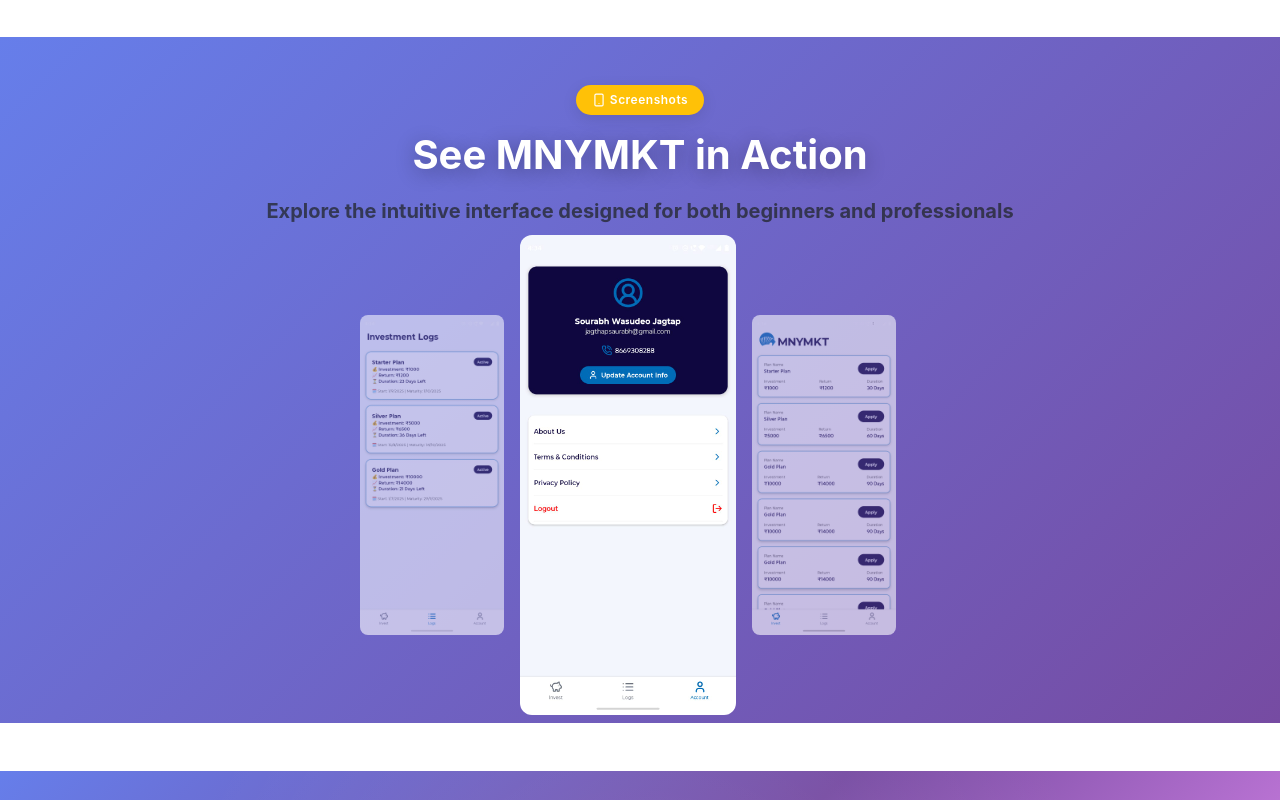
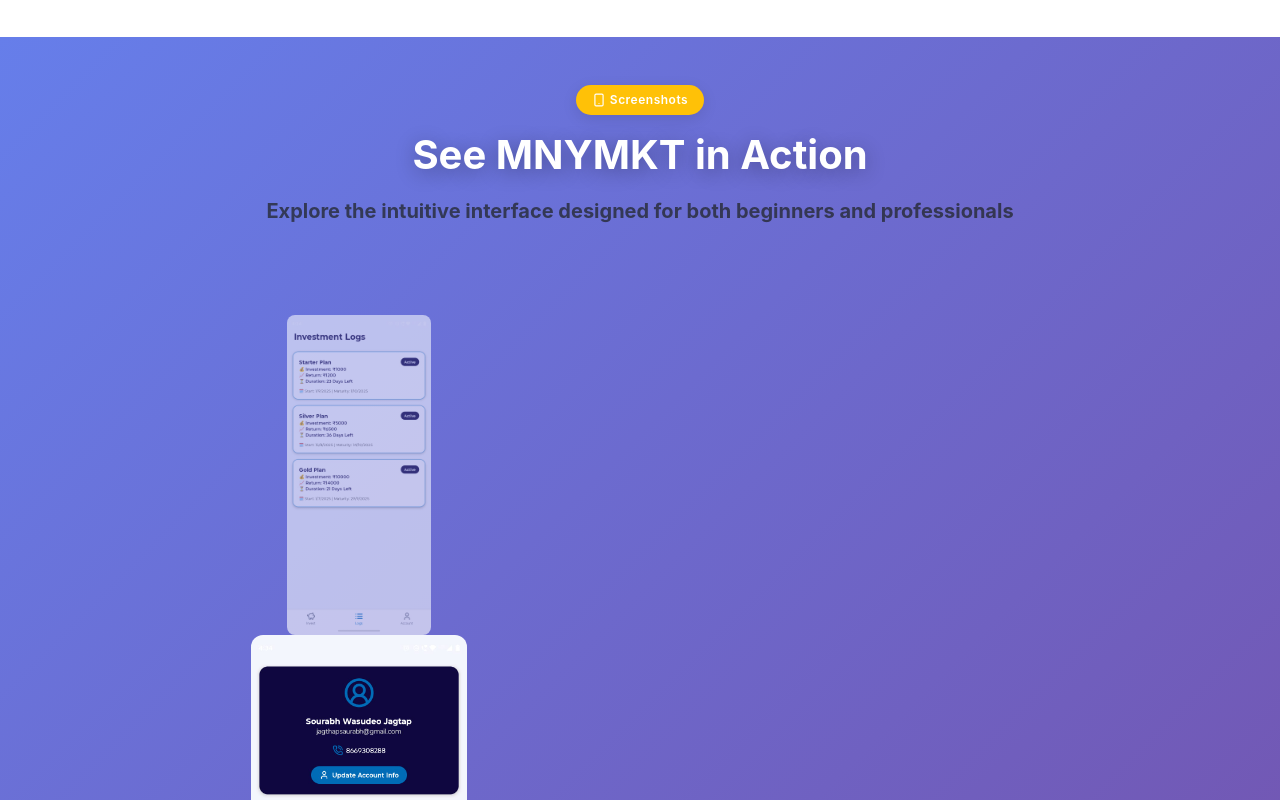
Before and after one commit to vishalrsinfo09/Investment-Landing-Page, a React (Vite) app: page / in a window 1280 px wide. Shown: the part 2000-2800 px from the top of the page. Built offline with nearby package versions, Linux system fonts and the light colour scheme.

Commit message:
Refactor screenshot carousel styles for improved layout and adjust CSS properties for better responsiveness

```diff
--- a/src/component/screenshot.jsx
+++ b/src/component/screenshot.jsx
@@ -29,7 +29,7 @@ function ScreenshotsCarousel() {
   return (
     <Row>
       <Col xs={12} lg={10} xl={8} className="mx-auto">
-        <div className="carousel-inner-custom d-flex justify-content-center align-items-center gap-2 gap-md-3 px-5">
+        <div className="carousel-inner-custom px-5 mx-aauto">
           <img src={screenshotImages[prevIndex]} className="side-image d-none d-md-block" alt="Left" />
           <img src={screenshotImages[currentIndex]} className="active-image" alt="Center" />
           <img src={screenshotImages[nextIndex]} className="side-image d-none d-md-block" alt="Right" />
--- a/src/index.css
+++ b/src/index.css
@@ -551,7 +551,7 @@ body {
 
   .min-vh-90 {
     min-height: auto;
-    padding: 1.5rem 0;
+    /* padding: 1.5rem 0; */
   }
 
   .floating-card {
@@ -578,9 +578,9 @@ body {
     height: 50px !important;
   }
 
-  .about-section .row {
+  /* .about-section .row {
     text-align: center;
-  }
+  } */
 
   .about-section .btn-cta {
     width: 100%;
@@ -678,9 +678,9 @@ body {
     padding: 2rem 0;
   }
 
-  .footer-section .row {
+  /* .footer-section .row {
     text-align: center;
-  }
+  } */
 
   .footer-section .d-flex {
     justify-content: center;
@@ -884,8 +884,8 @@ body {
 .carousel-inner-custom img {
   transition: transform 0.5s ease, opacity 0.5s ease;
   border-radius: 10px;
-  object-fit: cover;
-  max-height: 300px;
+  /* object-fit: cover; */
+  max-height: 330px;
   width: 100%;
 }
 
```
